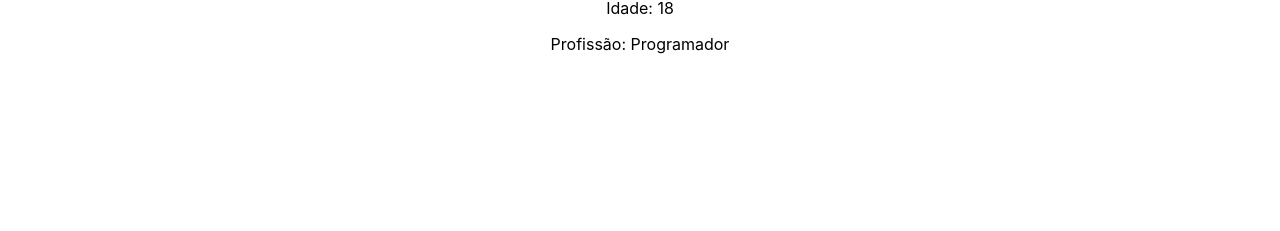
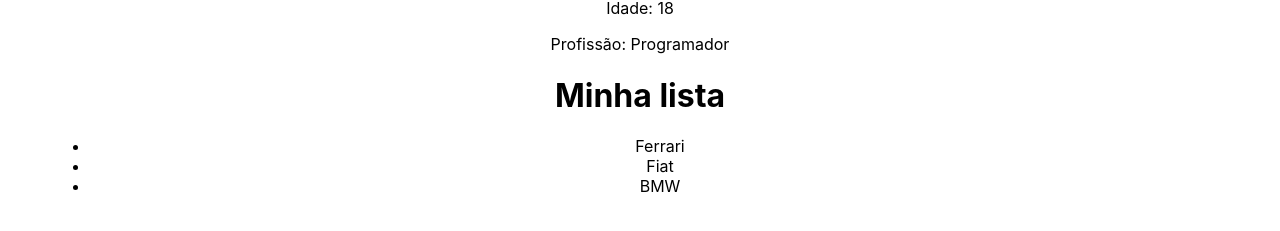
Before and after one commit to LuizBlume/react, a React (Create React App) app: page / in a window 1280 px wide. Shown: the part 1059-1290 px from the top of the page. Before the commit the page ends 1179 px from the top, so only its background shows below. Built offline with nearby package versions, Linux system fonts and the light colour scheme.

Commit message:
Aula 7: React Fragments.

```diff
--- a/src/App.js
+++ b/src/App.js
@@ -2,6 +2,7 @@
 import Frase from './components/Frase';
 import SayMyName from './components/SayMyName';
 import Pessoa from './components/Pessoa';
+import List from './components/List'
 
 function App() {
   const name = 'Luiz';
@@ -19,6 +20,7 @@
       <SayMyName name="Ganso" />
       <SayMyName name={name} />
       <Pessoa name={name} age="18" profession="Programador" photo={url} />
+      <List />
     </div>
   );
 }
--- /dev/null
+++ b/src/components/Item.js
@@ -0,0 +1,8 @@
+function Item(props) {
+    return (
+        <>
+            <li>{props.marca}</li>
+        </>
+    )
+}
+export default Item;
--- /dev/null
+++ b/src/components/List.js
@@ -0,0 +1,14 @@
+import Item from "./Item";
+function List() {
+    return (
+        <>
+            <h1>Minha lista</h1>
+            <ul>
+                <Item marca="Ferrari" />
+                <Item marca="Fiat" />
+                <Item marca="BMW" />
+            </ul>
+        </>
+    )
+}
+export default List;
--- a/src/index.css
+++ b/src/index.css
@@ -4,6 +4,7 @@
     'Ubuntu', 'Cantarell', 'Fira Sans', 'Droid Sans', 'Helvetica Neue',
     sans-serif;
   padding: 50px;
+  padding-bottom: 500px;
 }
 
 code {
```
